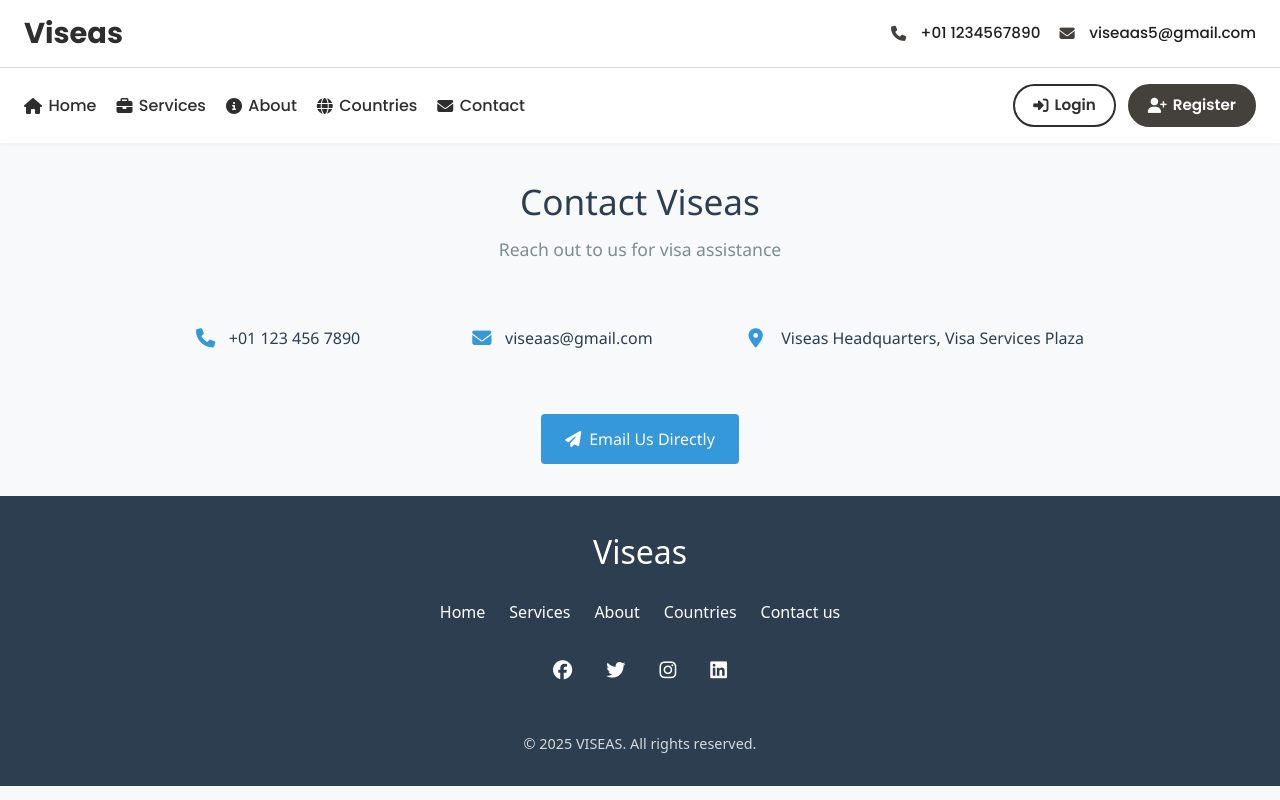
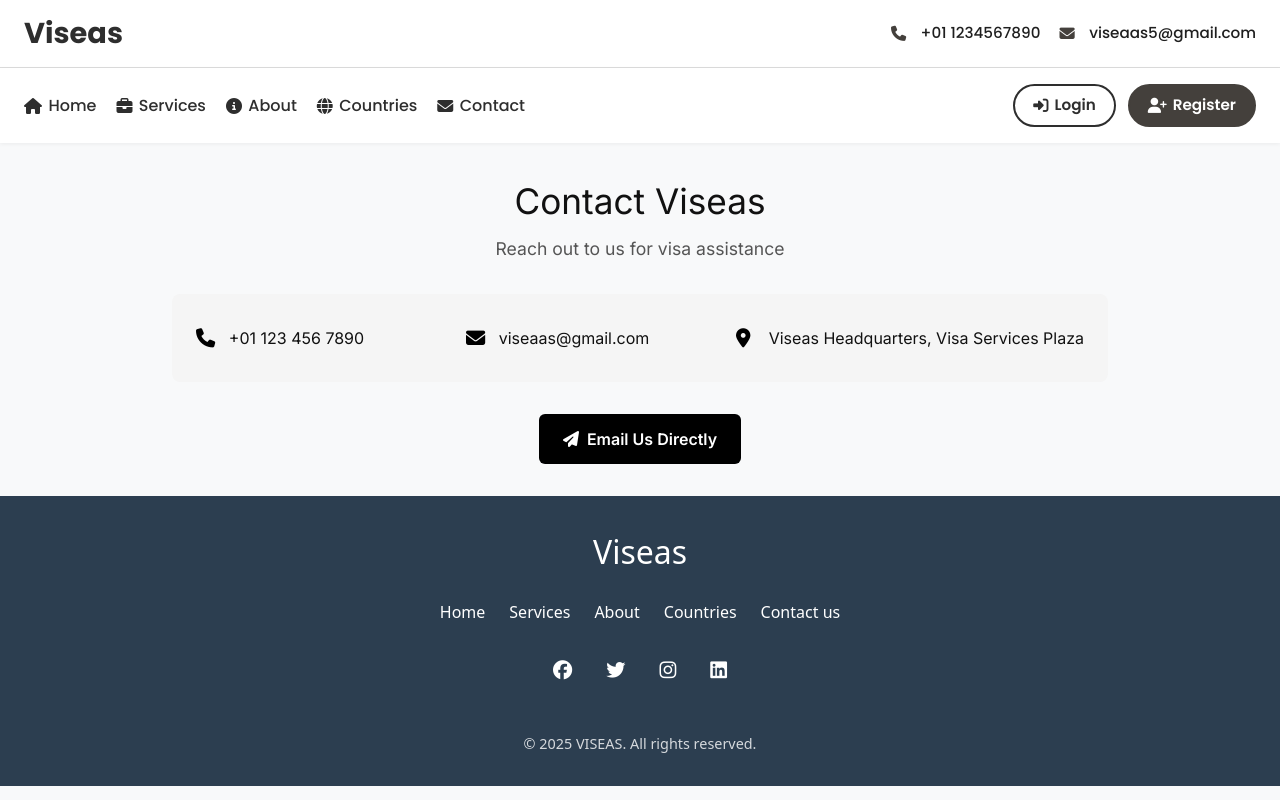
Before and after one commit to vrajparekh012/Visa_sevice, a React (Create React App) app in the folder viseas-react/: page /contact in a window 1280 px wide. Built offline with nearby package versions, Linux system fonts and the light colour scheme.

Commit message:
Update Contact.css

```diff
--- a/viseas-react/src/pages/Contact.css
+++ b/viseas-react/src/pages/Contact.css
@@ -3,8 +3,8 @@
   max-width: 1000px;
   margin: 0 auto;
   padding: 2rem;
-  font-family: 'Segoe UI', Tahoma, Geneva, Verdana, sans-serif;
-  color: #2c3e50;
+  font-family: 'Inter', sans-serif; /* Consistent font */
+  color: #111111; /* Neutral dark text */
 }
 
 .contact-header {
@@ -15,12 +15,12 @@
 .contact-header h1 {
   font-size: 2.2rem;
   margin-bottom: 0.5rem;
-  color: #2c3e50;
+  color: #111111; /* Dark heading */
 }
 
 .contact-header p {
   font-size: 1.1rem;
-  color: #7f8c8d;
+  color: #555555; /* Softer neutral */
 }
 
 .contact-info-box {
@@ -29,7 +29,7 @@
   flex-wrap: wrap;
   gap: 1rem;
   margin: 2rem 0;
-  background: #f8f9fa;
+  background: #f5f5f5; /* Soft grey background */
   padding: 1.5rem;
   border-radius: 8px;
 }
@@ -43,7 +43,7 @@
 }
 
 .contact-info-item i {
-  color: #3498db;
+  color: #000000; /* Black icons */
   font-size: 1.2rem;
   min-width: 20px;
 }
@@ -57,17 +57,18 @@
   display: inline-flex;
   align-items: center;
   gap: 0.5rem;
-  background: #3498db;
+  background: #000000; /* Black default */
   color: white;
   padding: 0.8rem 1.5rem;
-  border-radius: 4px;
+  border-radius: 6px;
   text-decoration: none;
-  font-weight: 500;
+  font-weight: 600;
   transition: all 0.3s ease;
 }
 
 .email-button:hover {
-  background: #2980b9;
+  background: #d4d4d4; /* Light grey hover */
+  color: #000000; /* Black text */
   transform: translateY(-2px);
 }
 
```
